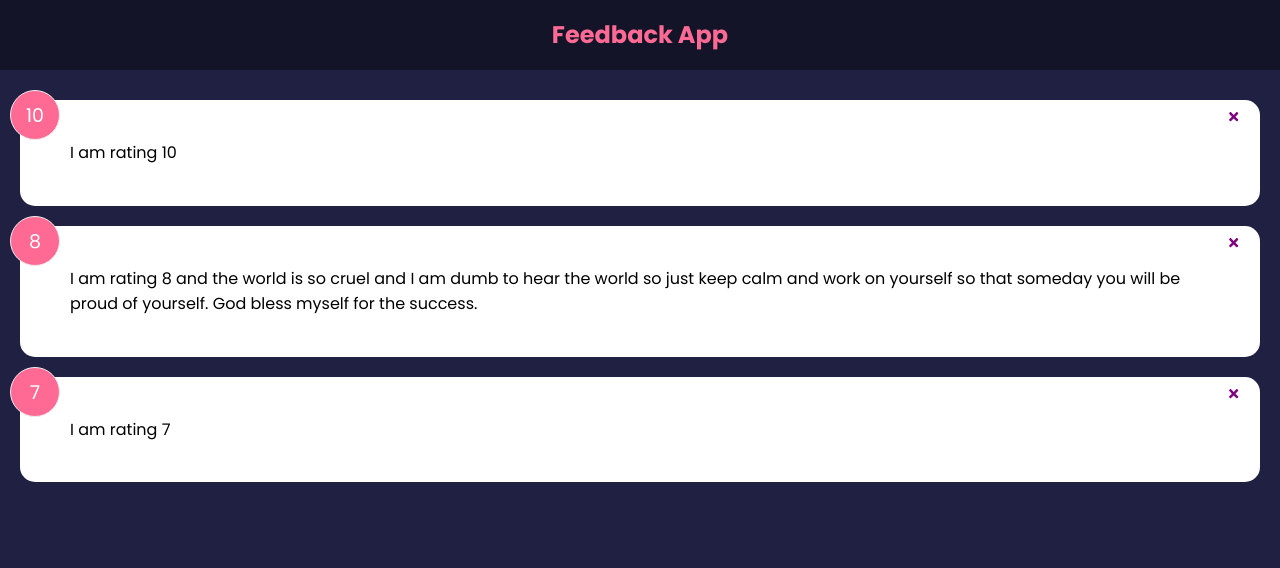
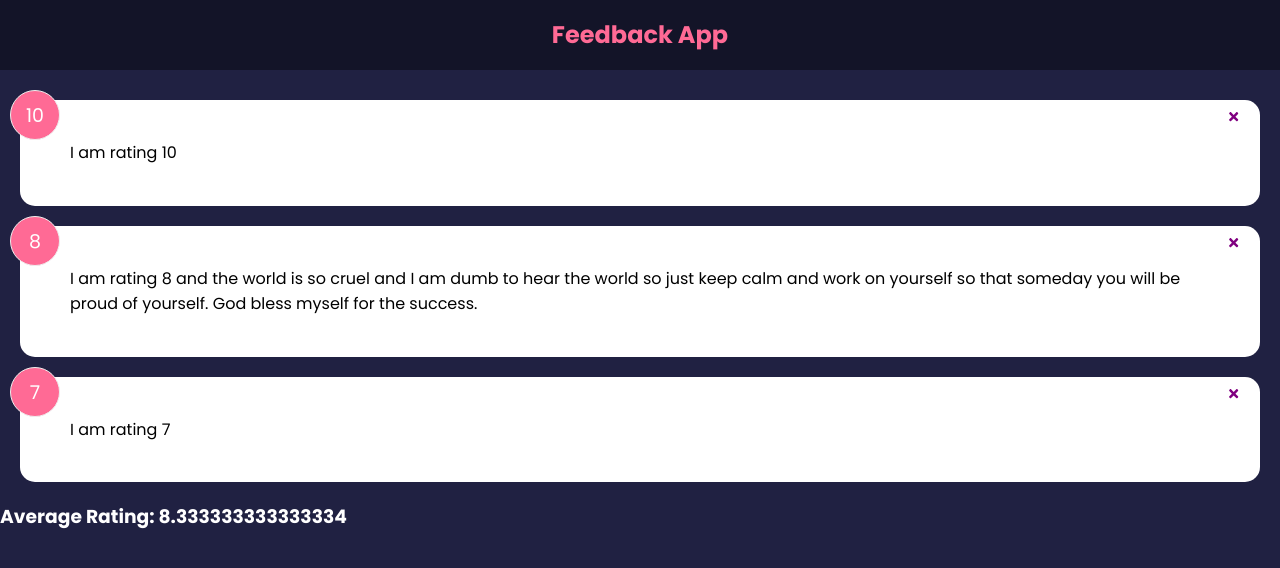
Before and after one commit to JiwanChaudhary/Feedback-App, a React (Create React App) app: page / in a window 1280 px wide. Shown: the top 568 px of the page. Built offline with nearby package versions, Linux system fonts and the light colour scheme.

Commit message:
Feedback stat added

```diff
--- a/src/App.js
+++ b/src/App.js
@@ -4,6 +4,7 @@ import Header from "./components/Header";
 import FeedbackList from "./components/feedback/FeedbackList";
 import { useState } from "react";
 import FeedbackData from "./data/FeedbackData";
+import FeedbackStats from "./components/feedback/FeedbackStats";
 
 const App = () => {
   const [feedback, setFeedback] = useState(FeedbackData);
@@ -23,6 +24,7 @@ const App = () => {
     <>
       <Header />
       <FeedbackList feedback={feedback} handleDelete={deleteFeedback} />
+      <FeedbackStats feedback={feedback} />
     </>
   );
 };
--- /dev/null
+++ b/src/components/feedback/FeedbackStats.js
@@ -0,0 +1,18 @@
+import React from "react";
+import { PropTypes } from "prop-types";
+
+const FeedbackStats = ({ feedback }) => {
+  const average =
+    feedback.reduce((acc, cur) => acc + cur.rating, 0) / feedback.length;
+  return (
+    <div className="feedback-stats">
+      <h3>Average Rating: {average}</h3>
+    </div>
+  );
+};
+
+FeedbackStats.propTypes = {
+  feedback: PropTypes.array.isRequired,
+};
+
+export default FeedbackStats;
```
